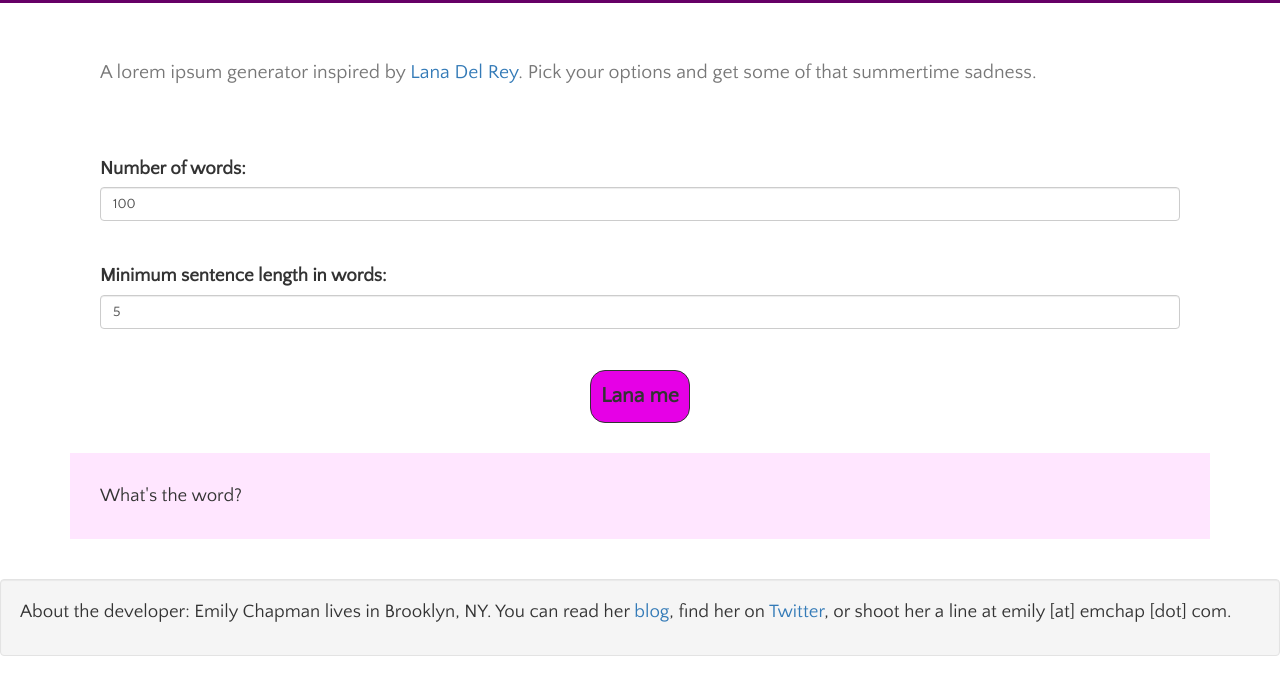
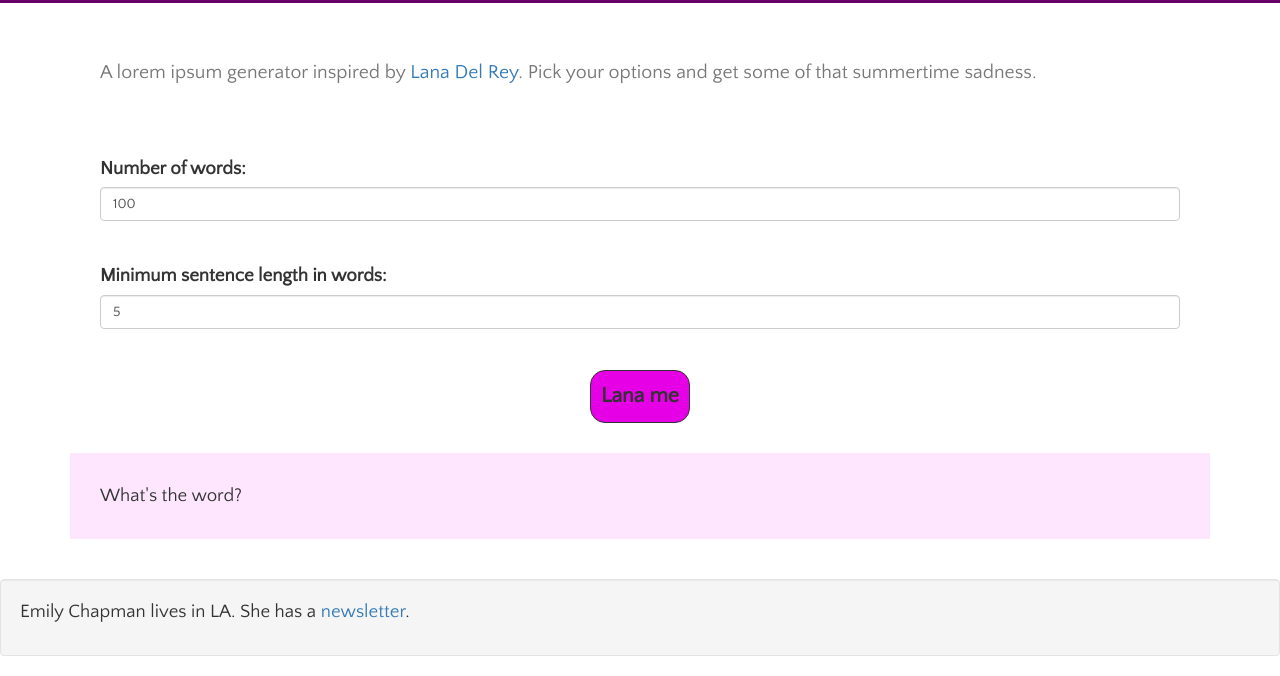
Before and after one commit to emchap/lana-ipsum, a plain HTML site: page index.html in a window 1280 px wide. Shown: the part 193-869 px from the top of the page. Drawn offline with nearby package versions, Linux system fonts and the light colour scheme.

Commit message:
Updating location
Blam

```diff
--- a/index.html
+++ b/index.html
@@ -52,7 +52,7 @@
 <br/><br/>
 
 <div class="well">
-	<p>About the developer: Emily Chapman lives in Brooklyn, NY. You can read her <a href="http://www.emchap.com">blog</a>, find her on <a href="http://www.twitter.com/eachapm">Twitter</a>, or shoot her a line at emily [at] emchap [dot] com.</p>
+	<p>Emily Chapman lives in LA. She has a <a href="https://tinyletter.com/emchap">newsletter</a>.</p>
 </div>
 
 
```
